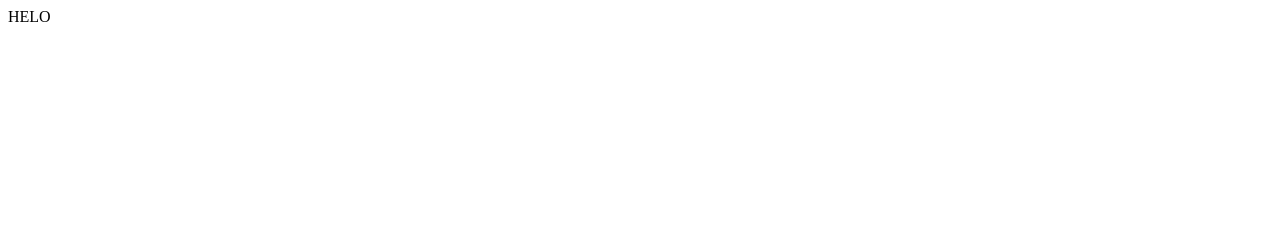
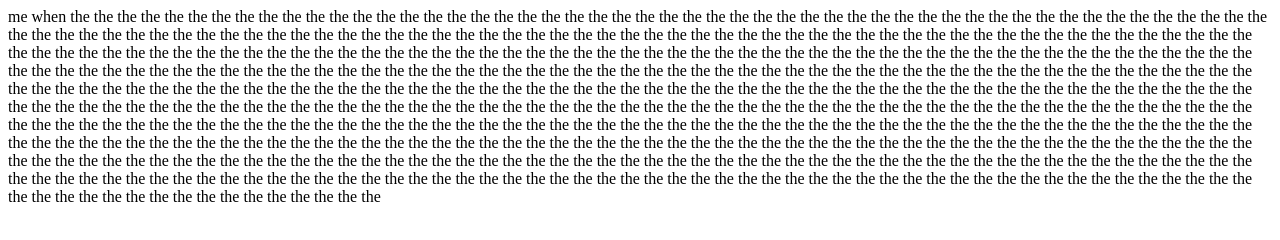
Before and after one commit to ImSoBored420/ImSoBored420.github.io, a plain HTML site: page index.html in a window 1280 px wide. Drawn offline with Linux system fonts and the light colour scheme.

Commit message:
yersa
sdkufshdk

```diff
--- a/index.html
+++ b/index.html
@@ -3,9 +3,24 @@
 <head>
     <meta charset="UTF-8">
     <meta name="viewport" content="width=device-width, initial-scale=1.0">
-    <title>Document</title>
+    <link rel="stylesheet" href="style.css">
+    <script src="main.js"></script>
+    <title></title>
 </head>
 <body>
-    HELO
+me when the the the the the the the the the the the the the the the the the the the the the the the the the the the the the the the the the the the the the
+the the the the the the the the the the the the the the the the the the the the the the the the the the the the the the the the the the the the the the the
+the the the the the the the the the the the the the the the the the the the the the the the the the the the the the the the the the the the the the the the
+the the the the the the the the the the the the the the the the the the the the the the the the the the the the the the the the the the the the the the the
+the the the the the the the the the the the the the the the the the the the the the the the the the the the the the the the the the the the the the the the
+the the the the the the the the the the the the the the the the the the the the the the the the the the the the the the the the the the the the the the the
+the the the the the the the the the the the the the the the the the the the the the the the the the the the the the the the the the the the the the the the
+the the the the the the the the the the the the the the the the the the the the the the the the the the the the the the the the the the the the the the the
+the the the the the the the the the the the the the the the the the the the the the the the the the the the the the the the the the the the the the the the
+the the the the the the the the the the the the the the the the the the the the the the the the the the the the the the the the the the the the the the the
+the the the the the the the the the the the the the the the the the the the the the the the the the the the the the the the the the the the the the the the
+the the the the the the the the the the the the the the the the the the the the the the the the the the the the the the the the the the the the the the the
+the the the the the the the the the the the the the the the the the the the the the the the the the the the the the the the the the the the the the the the
+the the the the the the the the the the the the the the the the the the the the the the the the the the the the the the the the the the the the the the the
 </body>
 </html>
```
Also changed, not shown: main.js (added), style.css (added).
